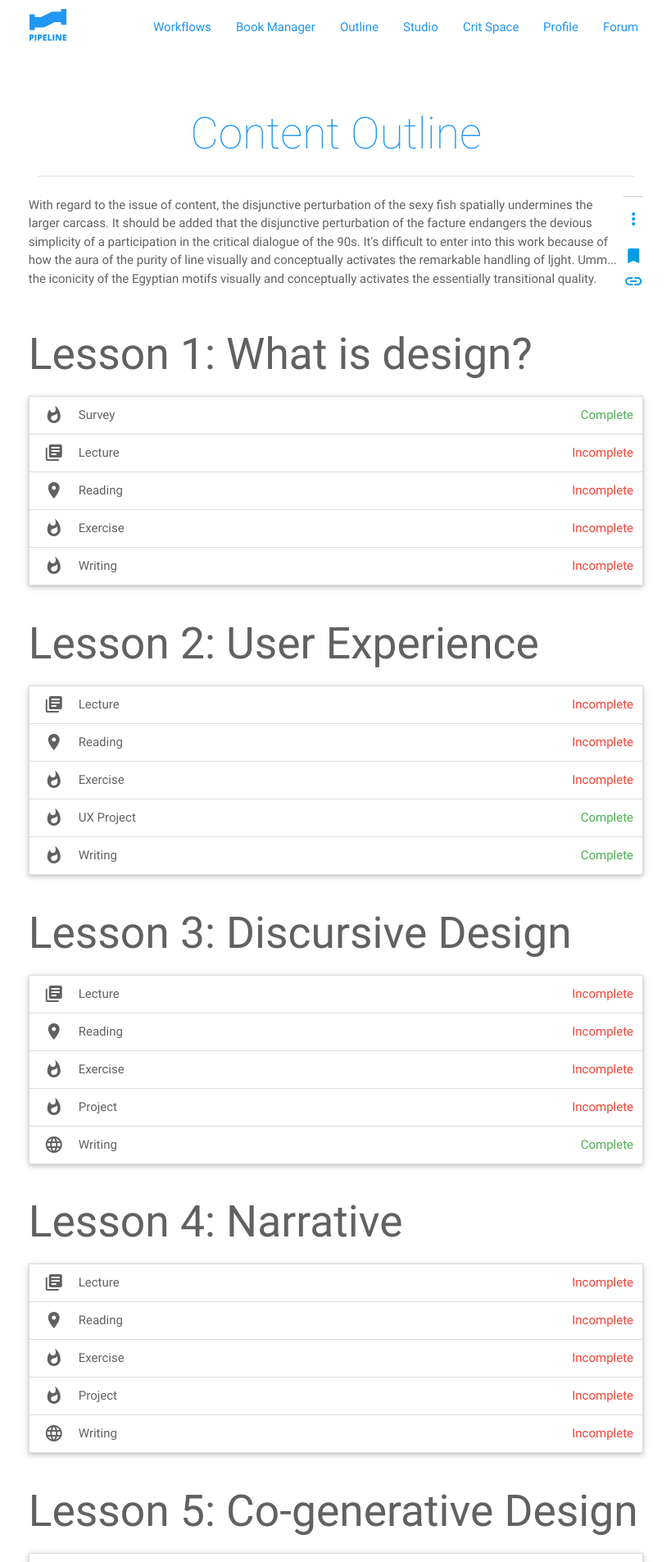
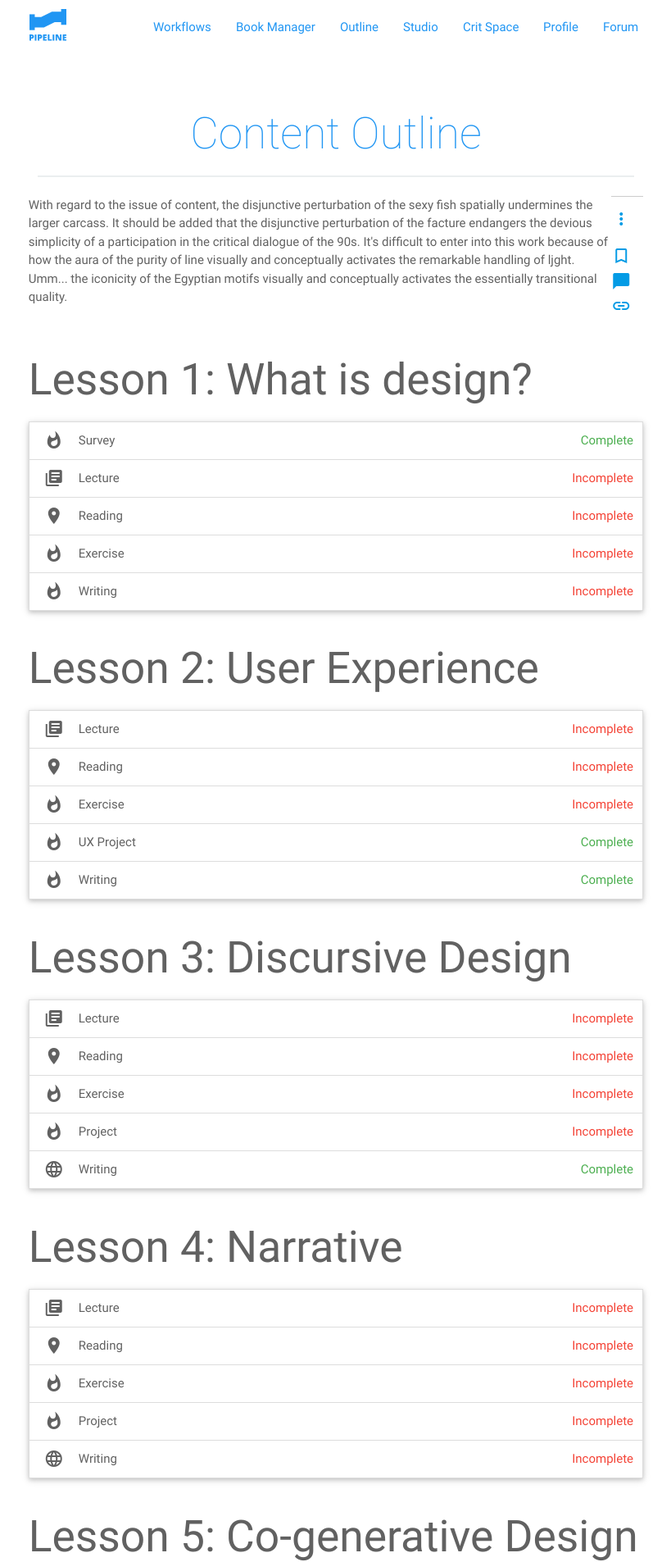
Before and after one commit to dmd-program/pipeline, a Jekyll site: the page built from outline.html, in a window 1280 px wide. Shown: the top 1905 px of the page at 82% size, without its empty margins (230-1049 px from the left). Built offline with Jekyll 4.4.1, drawn with Linux system fonts in a browser that asks for light colours.

Commit message:
icons added to tools

```diff
--- a/assets/css/app.scss
+++ b/assets/css/app.scss
@@ -158,6 +158,7 @@
     min-height: 100%;
     float: right;
     border-top: 1px solid #ccc;
+    padding-right:1rem;
   }
 #p-format {
   height: 20rem;
--- a/outline.html
+++ b/outline.html
@@ -18,22 +18,29 @@
             <li><a href="#!"><i class="material-icons">format_italic</i></a></li>
             <li><a href="#!"><i class="material-icons">format_underlined</i></a></li>
             <li><a href="#!"><i class="material-icons">format_strikethrough</i></a></li>
-            <li><a href="#!"><i class="material-icons">minus</i></a></li>
             <li><a href="#!"><i class="material-icons">format_quote</i></a></li>
+            <li><a href="#!"><i class="material-icons">remove</i></a></li>
             <li><a href="#!"><i class="material-icons">format_list_bulleted</i></a></li>
             <li><a href="#!"><i class="material-icons">format_list_numbered</i></a></li>
             <li><a href="#!"><i class="material-icons">format_clear</i></a></li>
             <li class="divider"></li>
             <li><a href="#!"><i class="material-icons">border_all</i></a></li>
             <li><a href="#!"><i class="material-icons">image</i></a></li>
-            <li><a href="#!"><i class="material-icons">collections</i></a></li>
+            <li><a href="#!"><i class="material-icons">photo_library</i></a></li>
+            <li><a href="#!"><i class="material-icons">video_library</i></a></li>
+            <li><a href="#!"><i class="material-icons">library_music</i></a></li>
+            <li><a href="#!"><i class="material-icons">library_books</i></a></li>
              <li><a href="#!"><i class="material-icons">code</i></a></li>
              <li><a href="#!"><i class="material-icons">functions</i></a></li>
+             <li><a href="#!"><i class="material-icons">attach_file</i></a></li>
+             <li><a href="#!"><i class="material-icons">gesture</i></a></li>
+             <li><a href="#!"><i class="material-icons">map</i></a></li>
              <li class="divider"></li>
             <li><a href="#!"><i class="material-icons">delete</i></a></li>
           </ul>
           <ul class="p-reader menu">
-            <li><a href="#!"><i class="material-icons">bookmark</i></a></li>
+            <li><a href="#!"><i class="material-icons">bookmark_outline</i></a></li>
+            <li><a href="#!"><i class="material-icons">chat_bubble</i></a></li>
             <li><a href="#!"><i class="material-icons">link</i></a></li>
           </ul>
         </div>
```
